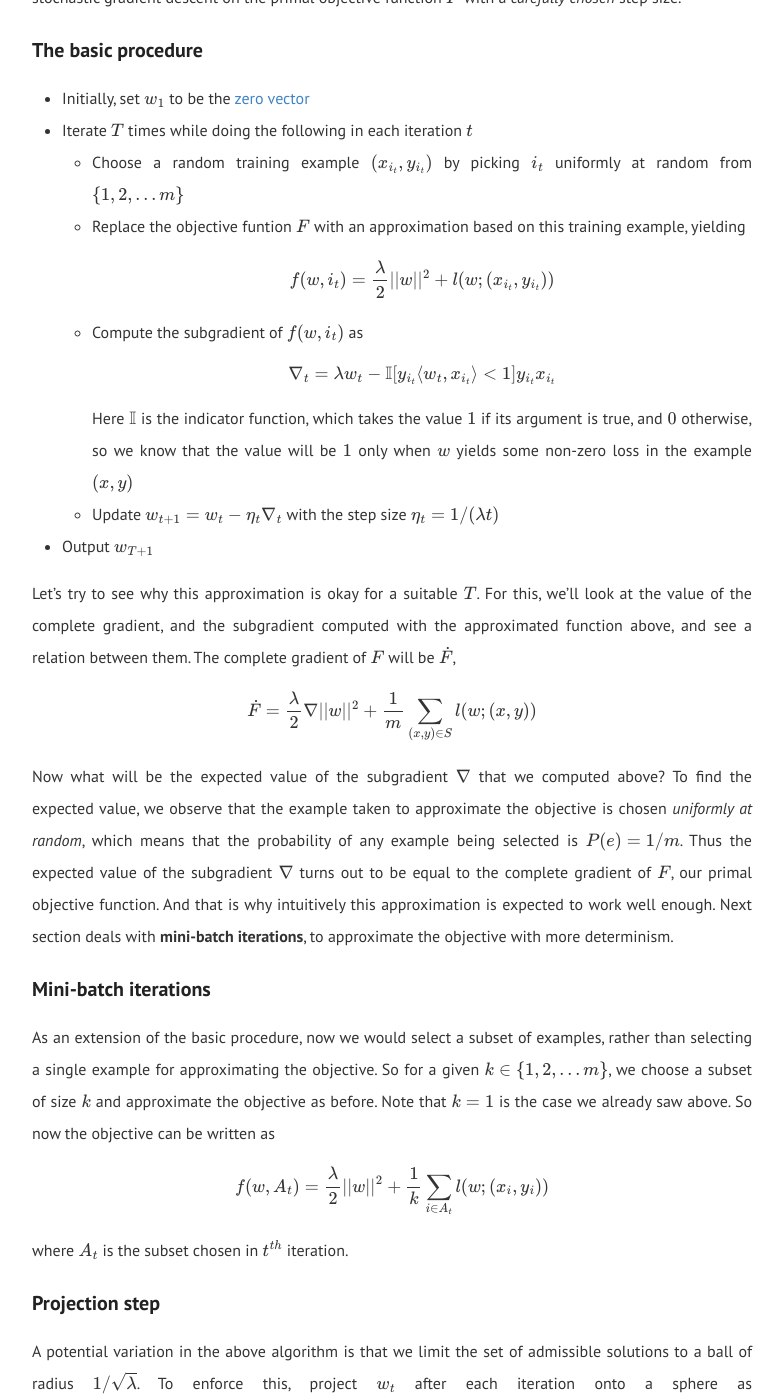
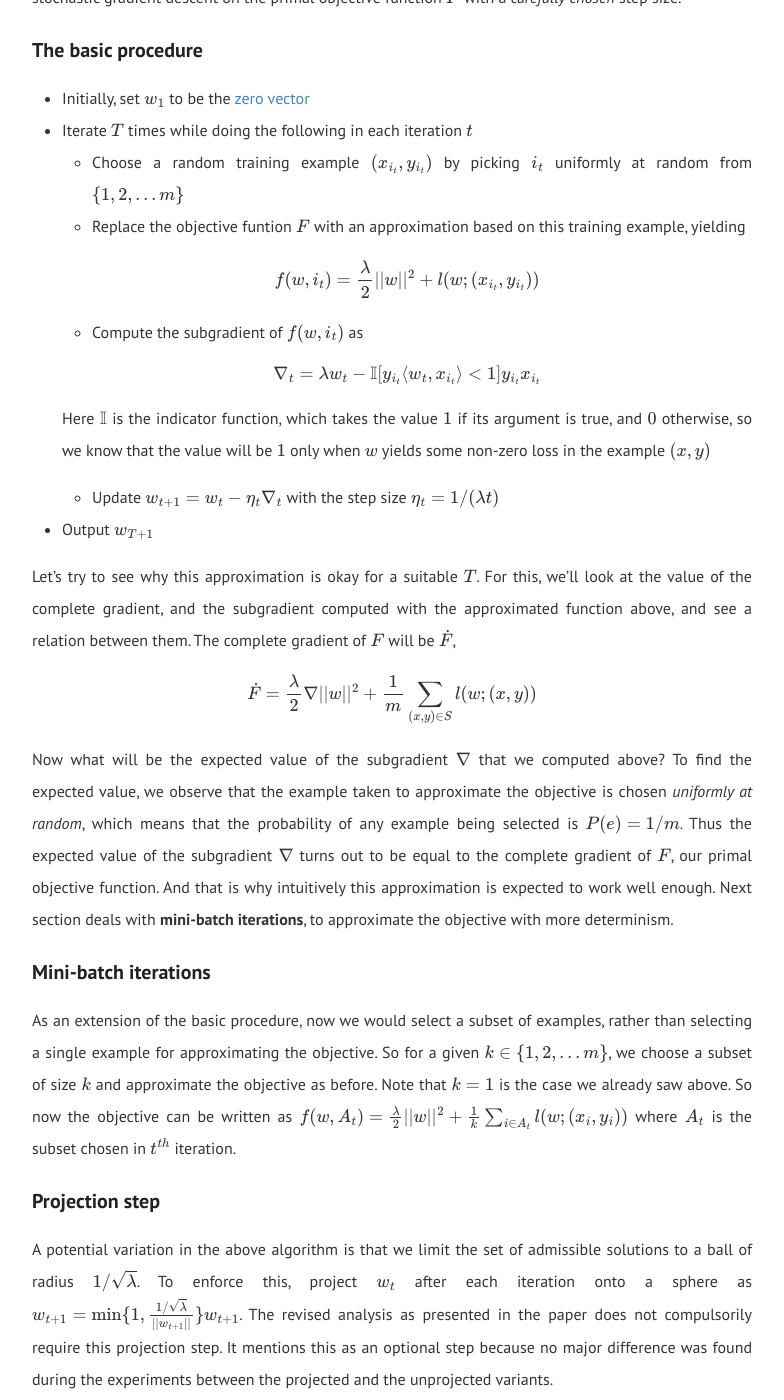
Before and after one commit to aseemrb/aseemrb.github.io, a Jekyll site: the page built from _posts/2016-06-17-pegasos-stochastic-grad-solver.md, in a window 1280 px wide and 1400 px high, scrolled down 980 px. Shown: the whole window, without its empty margins (248-1032 px from the left). Built offline with Jekyll 4.4.1, drawn with Linux system fonts in a browser that asks for light colours; formulas are drawn with MathJax 3; some of the changed text lies outside the part shown.

Commit message:
mathjax fix

```diff
--- a/_posts/2016-06-17-pegasos-stochastic-grad-solver.md
+++ b/_posts/2016-06-17-pegasos-stochastic-grad-solver.md
@@ -6,7 +6,9 @@
 Here's the [original paper](http://ttic.uchicago.edu/~nati/Publications/PegasosMPB.pdf) that proposes the algorithm that we're going to implement.
 
 SVMs are a very popular classification learning tool, and in the original form, the task of learning an SVM is actually a loss minimization problem with a penalty term for the [norm](https://en.wikipedia.org/wiki/Norm_(mathematics)) of the classifier being learnt. So for a given training set of $$m$$ training examples $$S = \{(x_i, y_i)\}_{i=1}^m$$, where $$x_i \in \mathbb{R}^n$$ and $$y_i \in \{-1, +1\}$$, we want to build a minimizer for the following function (note that here $$w$$ and $$x$$ are vectors):
-\begin{equation} F = \min_{w}\left(\frac{\lambda}{2}||w||^2\right) + \frac{1}{m}\sum_{(x, y) \in S}l(w; (x, y)) \end{equation}
+
+$$ F = \min_{w}\left(\frac{\lambda}{2}||w||^2\right) + \frac{1}{m}\sum_{(x, y) \in S}l(w; (x, y)) $$
+
 where $$l$$ is the loss function, given by $$l(w; (x, y)) = \max{\{0, 1 - y \langle w, x \rangle\}}$$ where $$\langle w, x \rangle$$ denotes the inner product of the two vectors. To have an intuitive insight into why this loss function works, let's consider two examples:
 
 $$
@@ -26,20 +28,26 @@
 - Iterate $$T$$ times while doing the following in each iteration $$t$$
     - Choose a random training example $$(x_{i_t}, y_{i_t})$$ by picking $$i_t$$ uniformly at random from $$\{1, 2, ... m\}$$
     - Replace the objective funtion $$F$$ with an approximation based on this training example, yielding
-    \begin{equation} f(w, i_t) = \frac{\lambda}{2} ||w||^2 + l(w; (x_{i_t}, y_{i_t})) \end{equation}
+
+    $$ f(w, i_t) = \frac{\lambda}{2} ||w||^2 + l(w; (x_{i_t}, y_{i_t})) $$
+
     - Compute the subgradient of $$f(w, i_t)$$ as
-    \begin{equation} \nabla_t = \lambda w_t - \mathbb{I}[y_{i_t} \langle w_t, x_{i_t} \rangle < 1] y_{i_t} x_{i_t} \end{equation}
+
+    $$ \nabla_t = \lambda w_t - \mathbb{I}[y_{i_t} \langle w_t, x_{i_t} \rangle < 1] y_{i_t} x_{i_t} $$
+
     Here $$\mathbb{I}$$ is the indicator function, which takes the value $$1$$ if its argument is true, and $$0$$ otherwise, so we know that the value will be $$1$$ only when $$w$$ yields some non-zero loss in the example $$(x, y)$$
     - Update $$w_{t+1} = w_t - \eta_t\nabla_t$$ with the step size $$\eta_t = 1/(\lambda t)$$
 - Output $$w_{T+1}$$
 
 Let's try to see why this approximation is okay for a suitable $$T$$. For this, we'll look at the value of the complete gradient, and the subgradient computed with the approximated function above, and see a relation between them. The complete gradient of $$F$$ will be $$\dot{F}$$,
-\begin{equation} \dot{F} = \frac{\lambda}{2} \nabla ||w||^2 + \frac{1}{m} \sum_{(x, y) \in S} l(w; (x, y)) \end{equation}
+
+$$ \dot{F} = \frac{\lambda}{2} \nabla ||w||^2 + \frac{1}{m} \sum_{(x, y) \in S} l(w; (x, y)) $$
+
 Now what will be the expected value of the subgradient $$\nabla$$ that we computed above? To find the expected value, we observe that the example taken to approximate the objective is chosen *uniformly at random*, which means that the probability of any example being selected is $$P(e) = 1/m$$. Thus the expected value of the subgradient $$\nabla$$ turns out to be equal to the complete gradient of $$F$$, our primal objective function. And that is why intuitively this approximation is expected to work well enough. Next section deals with **mini-batch iterations**, to approximate the objective with more determinism.
 
 ### Mini-batch iterations
 As an extension of the basic procedure, now we would select a subset of examples, rather than selecting a single example for approximating the objective. So for a given $$k \in \{1, 2, ... m\}$$, we choose a subset of size $$k$$ and approximate the objective as before. Note that $$k = 1$$ is the case we already saw above. So now the objective can be written as
-\begin{equation} f(w, A_t) = \frac{\lambda}{2} ||w||^2 + \frac{1}{k}\sum_{i \in A_t}l(w; (x_i, y_i)) \end{equation}
+$$ f(w, A_t) = \frac{\lambda}{2} ||w||^2 + \frac{1}{k}\sum_{i \in A_t}l(w; (x_i, y_i)) $$
 where $$A_t$$ is the subset chosen in $$t^{th}$$ iteration.
 
 ### Projection step
```
Also changed, not shown: _posts/2016-03-23-sharp-p-problems.md (+2 -1 lines).
